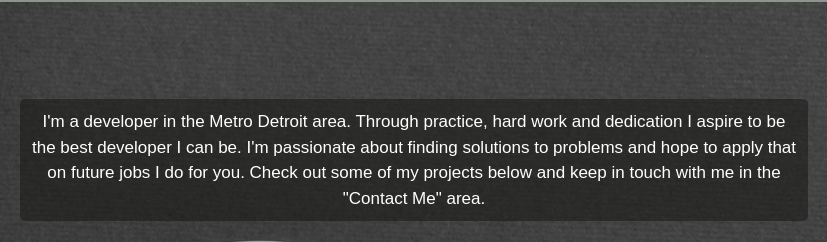
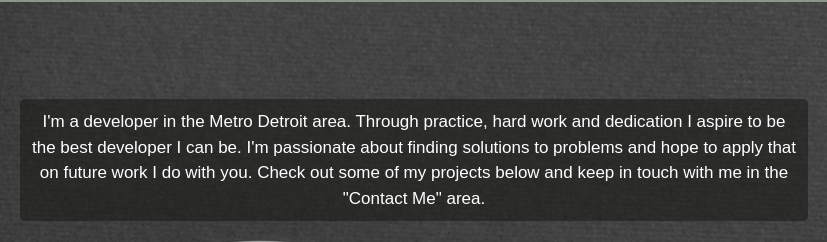
Before and after one commit to vwalker04/vaughn_walker_jr, a plain HTML site: page index.html in a window 1280 px wide. Shown: the part 91-333 px from the top of the page, 344-1171 px from the left. Drawn offline with Linux system fonts and the light colour scheme; a web font is replaced by a local one.

Commit message:
Add files via upload

```diff
--- a/index.html
+++ b/index.html
@@ -27,7 +27,7 @@
     <section id="about_me">
       <div class="container">
         <img id="face" src="./img/headshot.jpg" alt="Headshot of myself">
-        <p class="p1">I'm a developer in the Metro Detroit area. Through practice, hard work and dedication I aspire to be the best developer I can be. I'm passionate about finding solutions to problems and hope to apply that on future jobs I do for you. Check out some of my projects below and keep in touch with me in the "Contact Me" area.</p>
+        <p class="p1">I'm a developer in the Metro Detroit area. Through practice, hard work and dedication I aspire to be the best developer I can be. I'm passionate about finding solutions to problems and hope to apply that on future work I do with you. Check out some of my projects below and keep in touch with me in the "Contact Me" area.</p>
       </div>
     </section>
 
```
